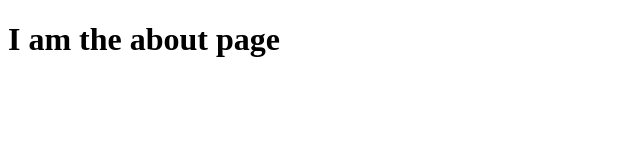
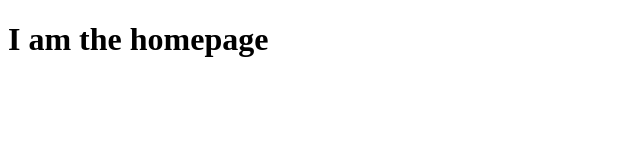
Before and after one commit to Klair98/Practicing_repo, a plain HTML site: page src/index.html in a window 1280 px wide. Shown: the whole page, without its empty margins (0-640 px from the left). Drawn offline with Linux system fonts and the light colour scheme.

Commit message:
Revert "I am the about page"
This reverts commit 9034982c7a37da18b3cf75e431ce02545e379271.

```diff
--- a/src/index.html
+++ b/src/index.html
@@ -5,7 +5,7 @@
         <meta name="viewport" content="width=device, initial-scale=1.0"/>
         <title>Document</title>
         <body>
-            <h1>I am the about page</h1>
+            <h1>I am the homepage</h1>
         </body>
     </head>
 </html>
```
